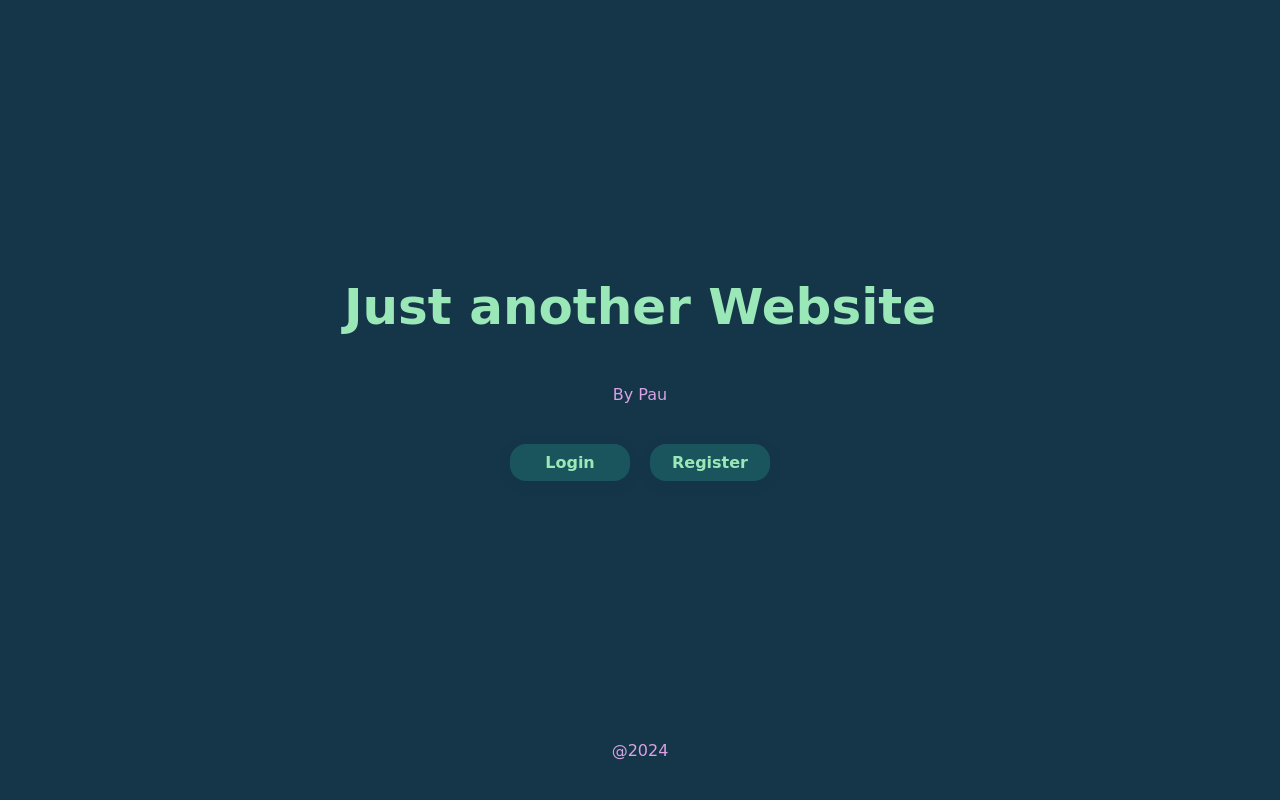
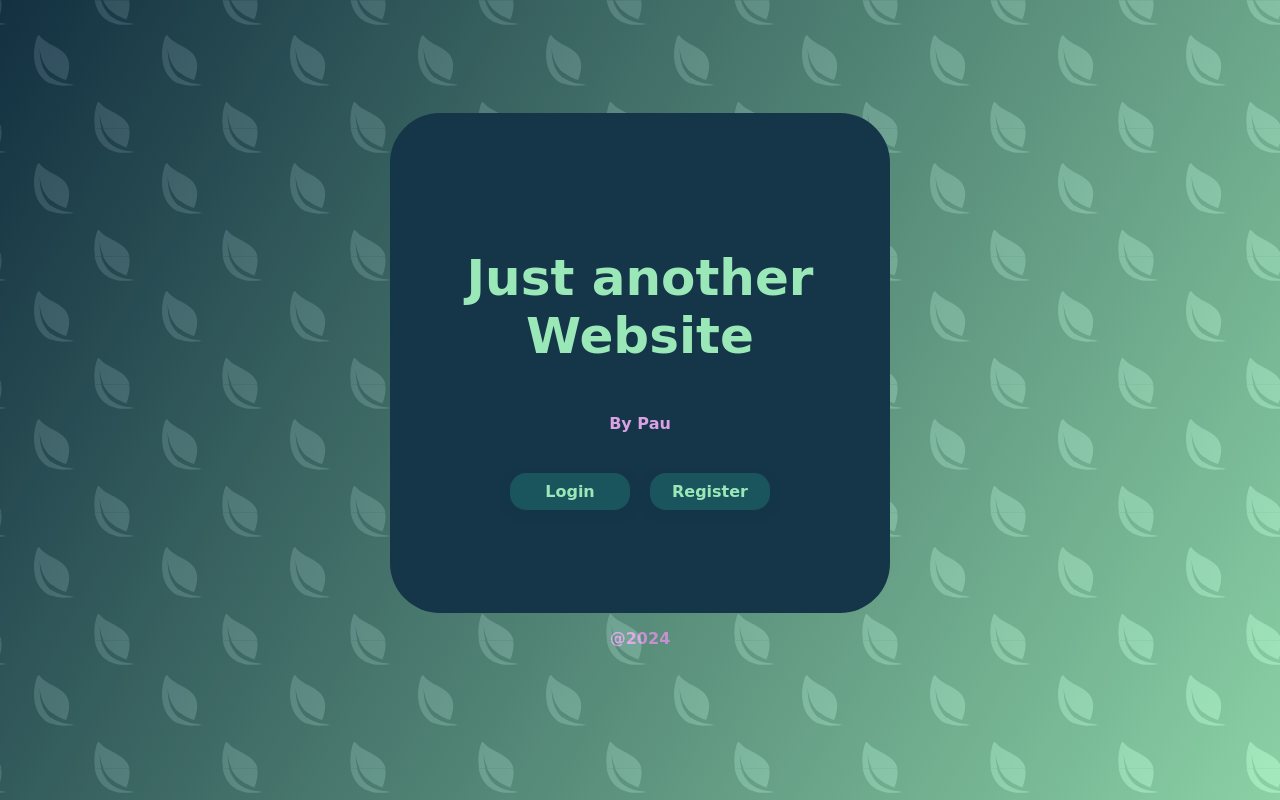
Before and after one commit to garcia-lopez/login, a Flask app: page / in a window 1280 px wide. Run offline with Flask 3, Linux system fonts and the light colour scheme; some libraries are stand-ins or nearby versions; some web fonts are replaced.

Commit message:
feat: Added new background animation

```diff
--- a/static/css/style.css
+++ b/static/css/style.css
@@ -3,7 +3,21 @@ html {
 }
 
 
-.center-content {
+.center-content{
+    display: flex;
+    flex-direction: column;
+    align-items: center;
+    justify-content: center;
+    height: 500px;
+    width: 500px;
+    border-radius: 50px;
+    text-align: center;
+    background-color: #153548;
+    color: #4e9a8d;
+    position: relative;
+  }
+
+  .center_content_complete{
     display: flex;
     flex-direction: column;
     align-items: center;
@@ -20,7 +34,6 @@ html {
 }
 
 /*Layout*/
-
 .navtop {
     display: flex;
     justify-content: space-between;
@@ -110,6 +123,7 @@ body{
 .by_me {
   font-family: "Playwrite DE Grund", cursive;
   margin-bottom: 40px;
+  font-weight: bolder;
   color:#DAA1E5;
 }
 
@@ -122,8 +136,9 @@ footer {
   justify-content: center;
   align-items: center;
   font-family: "Playwrite DE Grund", cursive;
+  position: relative;
   color:#DAA1E5;
-  background-color: #153548;
+  background: transparent;
   width: 100%;
 }
 
@@ -136,7 +151,35 @@ footer {
   height: 100vh;
   width: 100%;
   text-align: center;
-  background-image: linear-gradient(120deg, #153548, #102a3f);
+  background: linear-gradient(120deg, #153548, #9ae8b7);
+  background-position: center;
+}
+
+/*Div to add an animated decoration to my background*/
+.leaves {
+  background-image: url(../images/leaves_pattern.svg);
+  background-size: 10%;
+  position: absolute;
+  left: 50%;
+  top: 0px;
+  translate: -50% 0%;
+  z-index: 0;
+  height: 100%;
+  width: 100%;
+  min-width: 700px;
+  opacity: 0.1;
+  animation: pan 150s linear infinite;
+  will-change: background-position;
+}
+
+@keyframes pan {
+  /*Keyframes to animate my background*/
+  0% {
+    background-position: 0% 0%;
+  }
+  100% {
+    background-position: 100% 0%;
+  }
 }
 
 /*Just me trying to style the profile card, why not?*/
--- a/templates/edit_profile.html
+++ b/templates/edit_profile.html
@@ -3,7 +3,7 @@
 {% block title %}Edit Profile{% endblock %}
 
 {% block content %}
-<div class="center-content">
+<div class="center_content_complete">
     <form class="profile_card" action="{{ url_for('edit_profile') }}" method="post" autocomplete="off">
         <h2 class="profile_title">Profile Page</h2>
         <p>Your account details are below:</p>
--- a/templates/home.html
+++ b/templates/home.html
@@ -3,7 +3,7 @@
 {% block title %}Home{% endblock %}
 
 {% block content %}
-<div class="center-content">
+<div class="center_content_complete">
     <h2>Home Page</h2>
     <p>Welcome back, {{ username }}!</p>
 </div>
--- a/templates/landing.html
+++ b/templates/landing.html
@@ -15,6 +15,7 @@
     <header>
     </header>
     <main class="main_landing">
+        <div class="leaves"></div>
        <div class="center-content">
         <h1 class="first_title">Just another Website</h1>
         <p class="by_me">By Pau</p>
@@ -23,10 +24,10 @@
             <a href="{{ url_for('register') }}"> <button class="button_class">Register</button></a>
         </div>
        </div>
+       <p class="by_me">@2024</p>
     </main>
-    <footer>
-        <p class="by_me">@2024</p>
-    </footer>
+
+
 
     <!-- Optional scripts can be placed at the end of the body -->
 </body>
--- a/templates/profile.html
+++ b/templates/profile.html
@@ -1,7 +1,7 @@
 {% extends 'layout.html' %}
 {% block title %}Profile{% endblock %}
 {% block content %}
-<div class="center-content">
+<div class="center_content_complete">
     <div class="profile_card">
         <h2 class="profile_title">Profile Page</h2>
         <p>Your account details are below:</p>
```
Also changed, not shown: connection/mysql_connection.py (+5 -5 lines), static/images/leaves.svg (added), static/images/leaves_pattern.svg (added), 1 other file.
